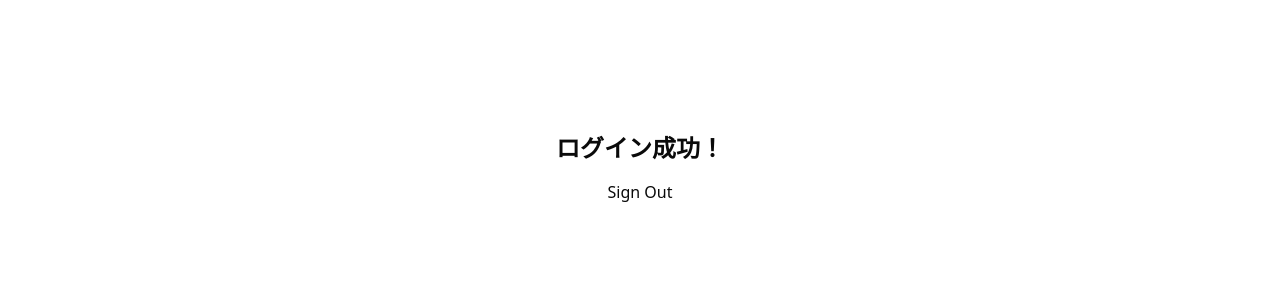
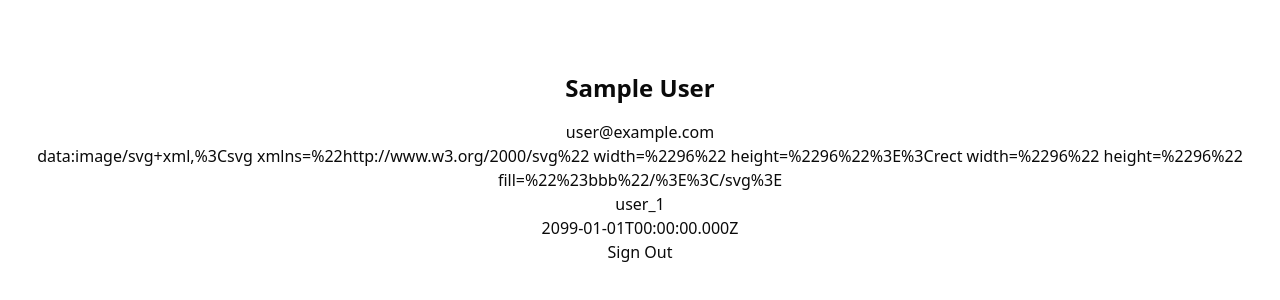
Before and after one commit to reisy1999/michibiki, a Next.js app: page /home in a window 1280 px wide. Shown: the part 232-532 px from the top of the page. Built offline with nearby package versions, Linux system fonts and the light colour scheme; no server answers; sample sign-in values are in the browser's storage.

Commit message:
app/home/page.tsx consoleにsession表示機能追加test段階

```diff
--- a/app/home/page.tsx
+++ b/app/home/page.tsx
@@ -5,6 +5,7 @@ import { redirect } from "next/navigation"
 
 export default async function HomePage() {
   const session = await auth()
+  console.log("session:", JSON.stringify(session, null, 2))
 
   // ログインしてなければトップへ
   if (!session) {
@@ -13,7 +14,15 @@ export default async function HomePage() {
   return (
     <div className="flex min-h-screen items-center justify-center">
       <div className="text-center">
-        <h1 className="text-2xl font-bold mb-4">ログイン成功！</h1>
+        <h1 className="text-2xl font-bold mb-4">{session.user?.name}</h1>
+        <h2>
+          <ul>
+            <li>{session.user?.email}</li>
+            <li>{session.user?.image}</li>
+            <li>{session.user?.id}</li>
+            <li>{session.expires}</li>
+          </ul>
+        </h2>
         <SignOut />
       </div>
     </div>
```
